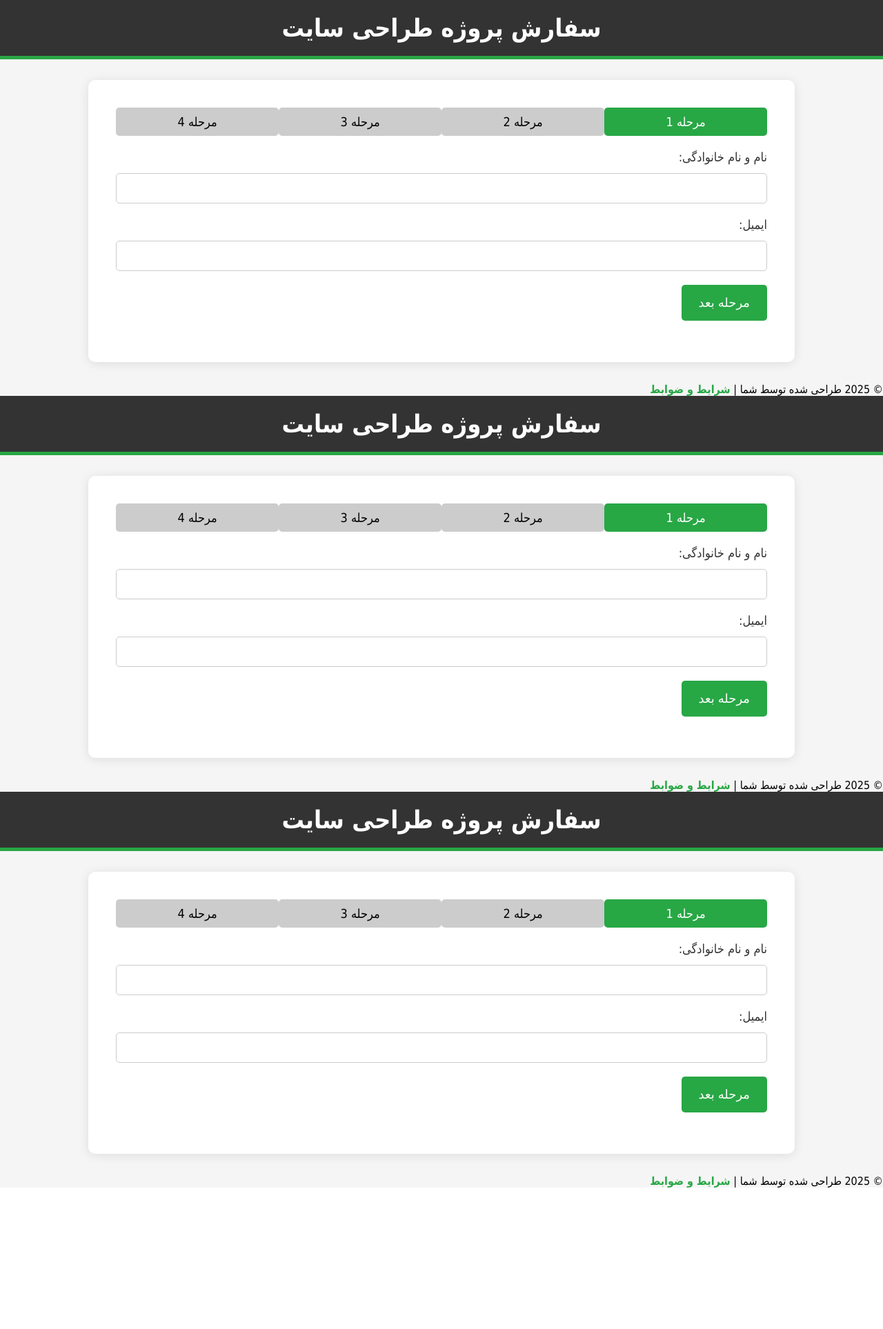
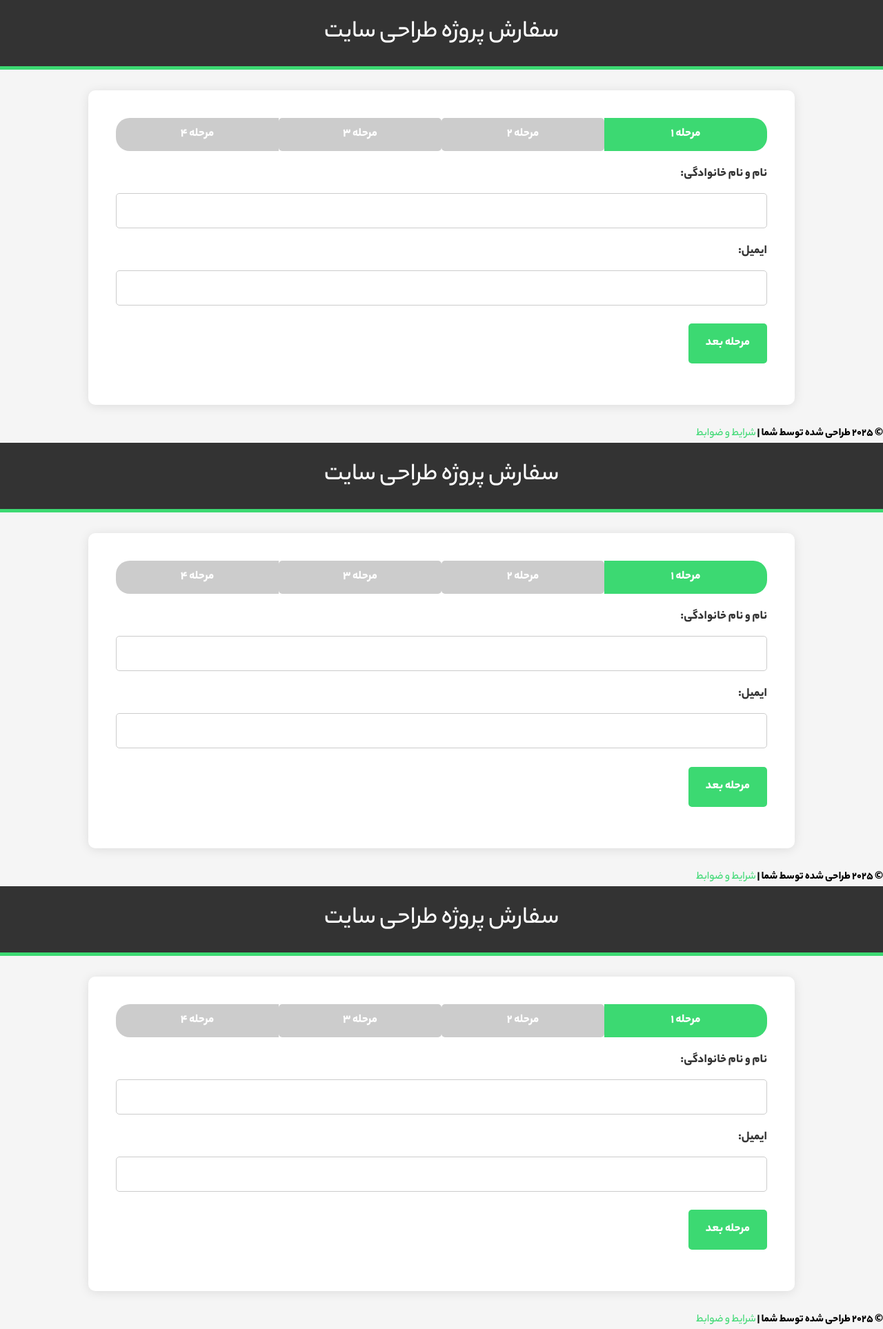
Before and after one commit to Javad1st/myItlandv2, a PHP site: page /order.php in a window 1280 px wide. Shown: the whole page at 69% size. Before the commit the page ends 1722 px from the top, so only its background shows below. Run offline with PHP 8.4, Linux system fonts and the light colour scheme.

Commit message:
sefareshat

```diff
--- a/order.php
+++ b/order.php
@@ -43,26 +43,65 @@
     <meta name="viewport" content="width=device-width, initial-scale=1.0">
     <title>سفارش پروژه طراحی سایت</title>
     <style>
+        @font-face {
+  font-family: iranSans;
+  font-style: normal;
+  font-weight: bolder;
+  src: url(yekan/Yekan-Bakh-FaNum-07-Heavy.woff);
+}
+
+@font-face {
+  font-family: iranSans;
+  font-style: normal;
+  font-weight: bold;
+  src: url(yekan/Yekan-Bakh-FaNum-06-Bold.woff);
+}
+
+@font-face {
+  font-family: iranSans;
+  font-style: normal;
+  font-weight: 900;
+  src: url(yekan/Yekan-Bakh-FaNum-08-Fat.woff);
+}
+
+@font-face {
+  font-family: iranSans;
+  font-style: normal;
+  font-weight: 700;
+  src: url(yekan/Yekan-Bakh-FaNum-05-Medium.woff);
+}
+
+
+
+@font-face {
+  font-family: iranSans;
+  font-style: normal;
+  font-weight: 300;
+  src: url(yekan/Yekan-Bakh-FaNum-04-Regular.woff);
+}
+
         * {
+            font-family: iranSans;
             margin: 0;
             padding: 0;
             box-sizing: border-box;
         }
 
         body {
-            font-family: 'Tahoma', sans-serif;
+
             background-color: #f5f5f5;
             direction: rtl;
             margin: 0;
             padding: 0;
+            overflow-x: hidden!important;
         }
 
         header {
-            background-color: #333;
+            background-color:rgb(25, 25, 25);
             color: white;
             padding: 20px;
             text-align: center;
-            border-bottom: 5px solid #28a745;
+            border-bottom: 2px solidrgb(255, 255, 255);
         }
 
         h1 {
@@ -81,30 +120,55 @@
             border-radius: 10px;
             box-shadow: 0 2px 15px rgba(0, 0, 0, 0.1);
             transition: transform 0.3s ease;
+            display: flex;
+            flex-direction: column;
+            /* gap: 1rem; */
         }
 
-        .form-container:hover {
+        /* .form-container:hover {
             transform: translateY(-5px);
-        }
+        } */
 
         .step-container {
             display: flex;
             justify-content: space-between;
-            margin-bottom: 20px;
+            margin-bottom: 40px;
+            gap: 0px;
         }
-
+        .step:first-child{
+            border-radius: 0 20px 20px 0;
+        }
+        .step:last-child{
+            border-radius: 20px 0px 0px 20px;
+        }
+        @media screen and (max-width:770px) {
+            .step:first-child{
+            border-radius: 20px 20px 0px 0px;
+        }
+        .step:last-child{
+            border-radius: 0px 0px 20px 20px;
+        }
+        .form-container{
+            flex-direction: row;
+        }
+        .form-group button{
+            font-size: 12px!important;
+        }
+        }
         .step {
             width: 25%;
             text-align: center;
             padding: 10px;
             font-size: 18px;
-            background-color: #ccc;
-            border-radius: 5px;
+            background-color:rgb(52, 52, 52);
+            color: white;
+            /* border-radius: 5px; */
+            min-width: 50px;
             transition: background-color 0.3s ease;
         }
 
         .active-step {
-            background-color: #28a745;
+            background-color: #3cd972;
             color: white;
         }
 
@@ -130,23 +194,25 @@
         }
 
         .form-group input:focus, .form-group textarea:focus, .form-group select:focus {
-            border-color: #28a745;
+            border-color: #3cd972;
             outline: none;
         }
 
         .form-group button {
-            background-color: #28a745;
+            background-color:rgb(0, 0, 0);
             color: white;
-            padding: 15px 25px;
+            padding: 10px 15px;
             font-size: 18px;
             border: none;
-            border-radius: 5px;
+            border-radius: 12px;
             cursor: pointer;
+            margin-top: 0.4rem;
             transition: background-color 0.3s ease;
+
         }
 
         .form-group button:hover {
-            background-color: #218838;
+            background-color: #3cd972;
         }
 
         .footer {
@@ -158,7 +224,7 @@
         }
 
         footer a {
-            color: #28a745;
+            color: #3cd972;
             text-decoration: none;
             font-weight: bold;
         }
@@ -385,7 +451,7 @@
             color: white;
             padding: 20px;
             text-align: center;
-            border-bottom: 5px solid #28a745;
+            border-bottom: 5px solid #3cd972;
         }
 
         h1 {
@@ -427,7 +493,7 @@
         }
 
         .active-step {
-            background-color: #28a745;
+            background-color: #3cd972;
             color: white;
         }
 
@@ -453,12 +519,12 @@
         }
 
         .form-group input:focus, .form-group textarea:focus, .form-group select:focus {
-            border-color: #28a745;
+            border-color: #3cd972;
             outline: none;
         }
 
         .form-group button {
-            background-color: #28a745;
+            background-color: #3cd972;
             color: white;
             padding: 15px 25px;
             font-size: 18px;
@@ -469,7 +535,7 @@
         }
 
         .form-group button:hover {
-            background-color: #218838;
+            background-color: #3cd972;
         }
 
         .footer {
@@ -481,7 +547,7 @@
         }
 
         footer a {
-            color: #28a745;
+            color: #3cd972;
             text-decoration: none;
             font-weight: bold;
         }
@@ -708,7 +774,7 @@
             color: white;
             padding: 20px;
             text-align: center;
-            border-bottom: 5px solid #28a745;
+            border-bottom: 5px solid #3cd972;
         }
 
         h1 {
@@ -750,7 +816,7 @@
         }
 
         .active-step {
-            background-color: #28a745;
+            background-color: #3cd972;
             color: white;
         }
 
@@ -776,12 +842,12 @@
         }
 
         .form-group input:focus, .form-group textarea:focus, .form-group select:focus {
-            border-color: #28a745;
+            border-color: #3cd972;
             outline: none;
         }
 
         .form-group button {
-            background-color: #28a745;
+            background-color: #3cd972;
             color: white;
             padding: 15px 25px;
             font-size: 18px;
@@ -792,7 +858,7 @@
         }
 
         .form-group button:hover {
-            background-color: #218838;
+            background-color: #3cd972;
         }
 
         .footer {
@@ -804,7 +870,7 @@
         }
 
         footer a {
-            color: #28a745;
+            color: #3cd972;
             text-decoration: none;
             font-weight: bold;
         }
```
Also changed, not shown: index.php (+6 -14 lines).
